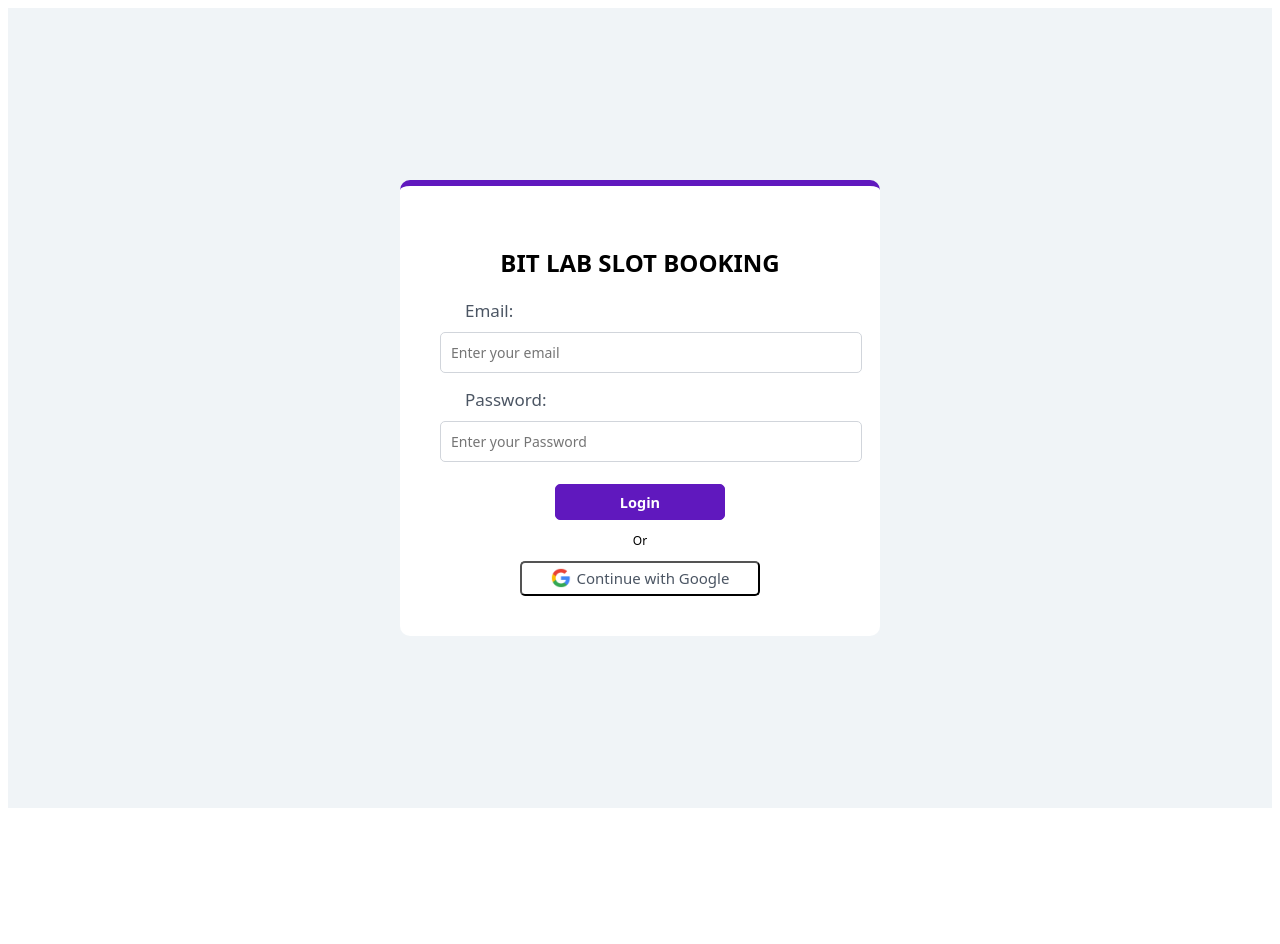
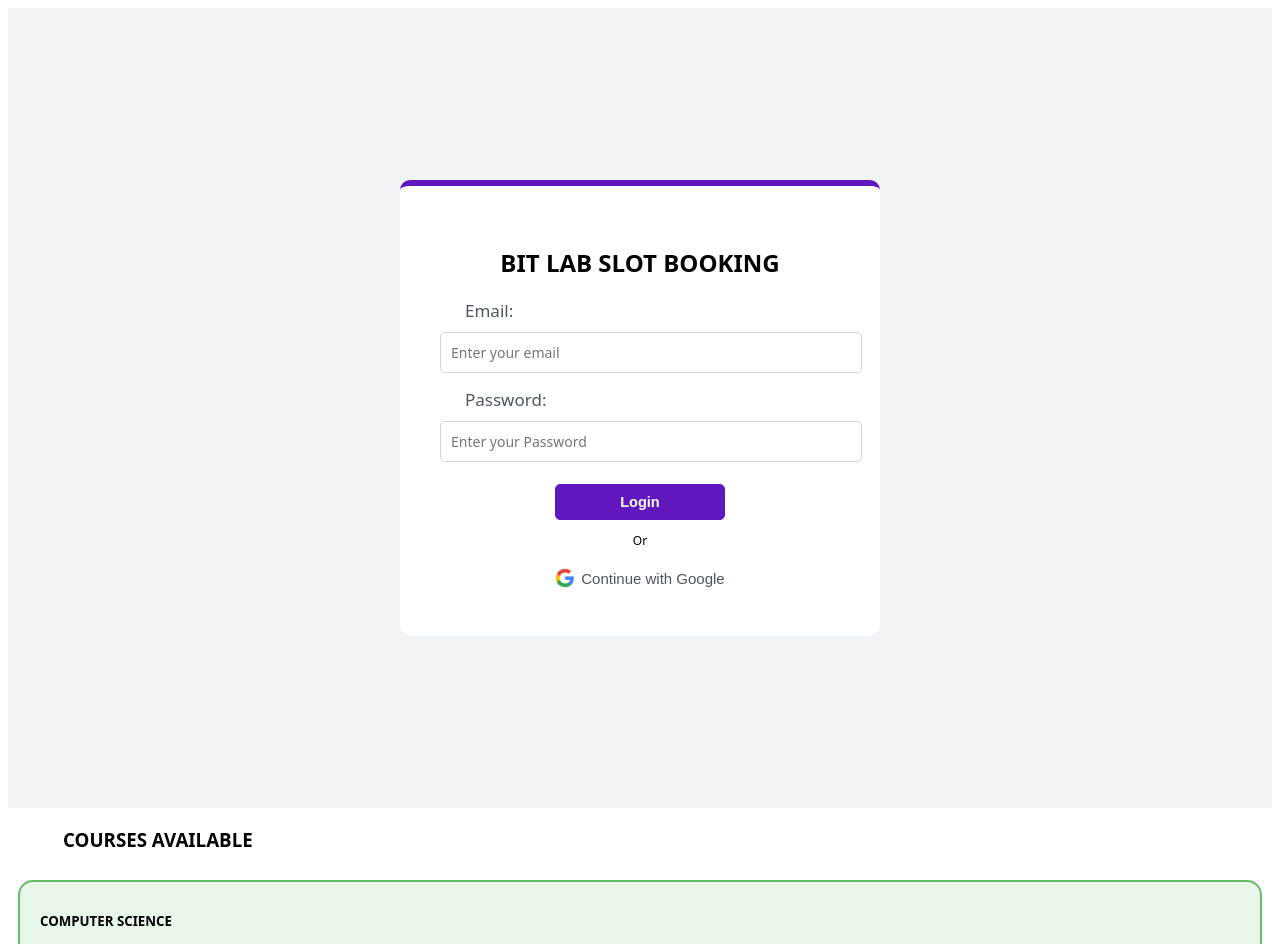
Before and after one commit to MohithIT203/Laboratory-Management, a React (Vite) app in the folder frontend/react-frontend/: page /student-dashboard in a window 1280 px wide. Shown: the top 944 px of the page. Before the commit the page ends 816 px from the top, so only its background shows below. Built offline with nearby package versions, Linux system fonts and the light colour scheme; some icons are missing.

Commit message:
Student route created

```diff
--- a/frontend/react-frontend/package.json
+++ b/frontend/react-frontend/package.json
@@ -14,6 +14,7 @@
     "@emotion/styled": "^11.14.0",
     "@mui/icons-material": "^7.1.1",
     "@mui/material": "^7.1.1",
+    "cors": "^2.8.5",
     "firebase": "^11.9.1",
     "react": "^19.1.0",
     "react-dom": "^19.1.0",
--- a/frontend/react-frontend/src/AppLayout/AppLayout.jsx
+++ b/frontend/react-frontend/src/AppLayout/AppLayout.jsx
@@ -1,11 +1,16 @@
 import React from "react";
 import Login from "../pages/login/login";
 import MiniAppBar from "../components/navbar";
+import { Route, Routes } from "react-router-dom";
+import CourseList from "../pages/Student/student-landing";
 
 const AppLayout = () => {
   return (
     <>
     <Login/>
+    <Routes>
+      <Route path="/student-dashboard" element={<CourseList/>}></Route>
+    </Routes>
     </>
   );
 };
--- a/frontend/react-frontend/src/pages/Student/student-landing.jsx
+++ b/frontend/react-frontend/src/pages/Student/student-landing.jsx
@@ -1,5 +1,5 @@
 import React from 'react';
-import './student_landing.css';
+import './student-landing.css';
 
 const CourseList = () => {
   const courses = [
@@ -45,3 +45,4 @@ const CourseList = () => {
 };
 
 export default CourseList;
+3
```
Also changed, not shown: 2 other files (tests, documents, lock files or other folders).
